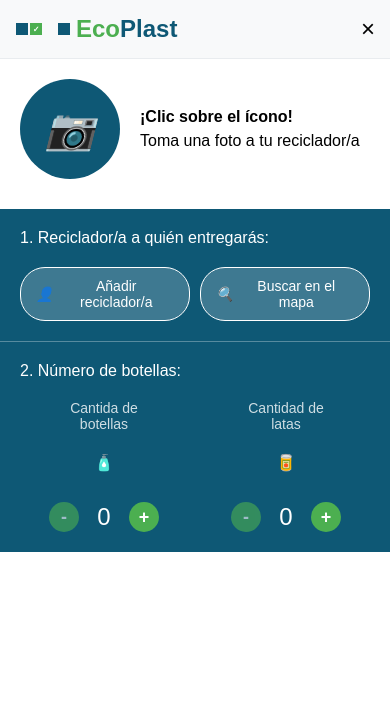
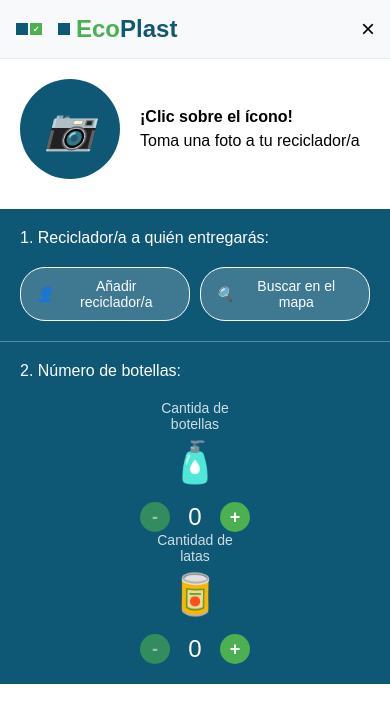
Before and after one commit to Jpblack90/appgithub.com, a plain HTML site: page index.html in a window 390 px wide. Drawn offline with Linux system fonts and the light colour scheme.

Commit message:
Update index.html

```diff
--- a/index.html
+++ b/index.html
@@ -511,7 +511,28 @@
     .submit-button:hover {
         background-color: #3e8e41;
     }
+    @media (max-width: 600px) {
+    .bags-container {
+        flex-direction: column;
+        align-items: center;
+    }
+
+    .bag-type {
+        width: 90%; /* Ocupar casi todo el ancho de la pantalla */
+        text-align: center;
+    }
+
+    .bag-icon {
+        font-size: 40px; /* Agrandar los íconos para móviles */
+    }
+
+    input[type="number"] {
+        width: 80px; /* Hacer los inputs más cómodos */
+        font-size: 18px;
+    }
+}
     </style>
+
 </head>
 <body>
     <div class="container">
```
